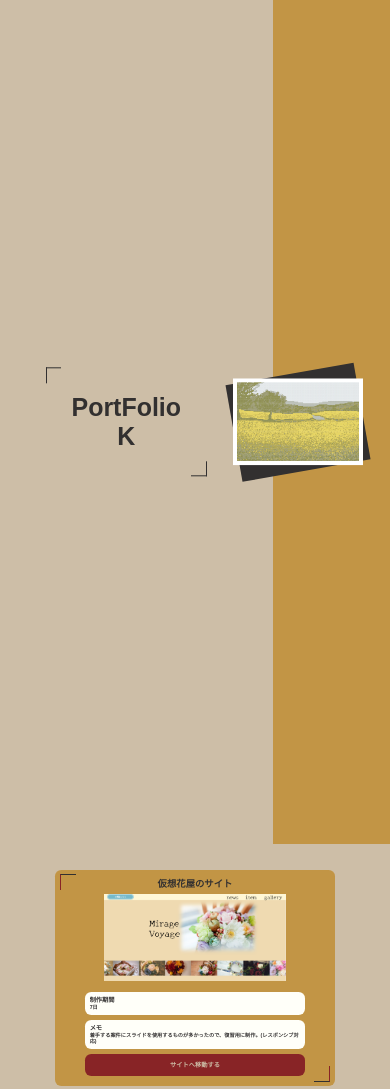
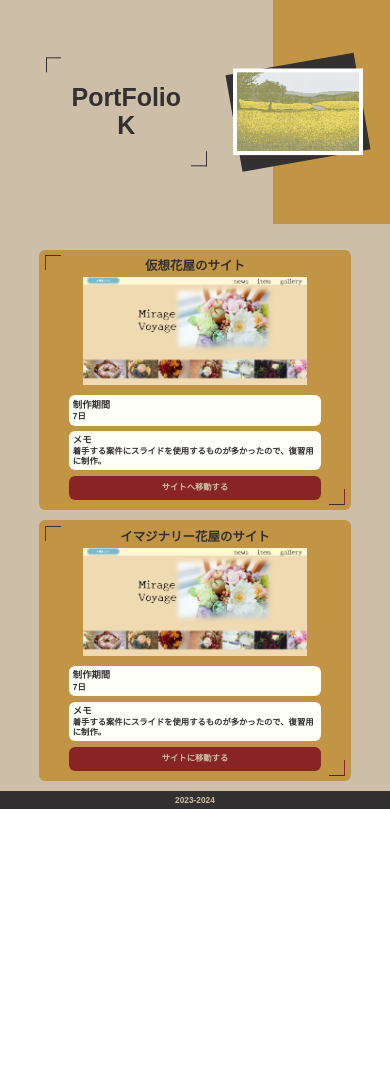
Before and after one commit to rivermori/flower, a plain HTML site: page index.html in a window 390 px wide. Shown: the top 1089 px of the page. After the commit the page ends 844 px from the top, so only its background shows below. Drawn offline with Linux system fonts and the light colour scheme; a web font is replaced by a local one.

Commit message:
Add files via upload

```diff
--- a/css/style.css
+++ b/css/style.css
@@ -13,7 +13,6 @@
         /*FVを作ろう*/
         .top{
             position:relative;
-            height:100vh;
             margin:0 auto;
             text-align: center;
         }
@@ -88,28 +87,53 @@
 
 
         @media screen and (max-width:750px) {
+            .top{
+                height:calc(430 / 750 * 100vw);
+            }
             .item{
-                width:90%;
                 margin:0 auto calc(20 / 750 * 100vw);
                 padding-top: calc(50 / 750 * 100vw);
             }
             .text_list_item{
                 margin-bottom: calc(10 / 750 * 100vw);
             }
+            .item_title{
+                font-size: min(24 / 750 * 100vw);
+            }
             .item_parent{
                 width: 80%;
                 margin:0 auto calc(20 / 750 * 100vw);
+                padding: calc(10 / 750 * 100vw) 0;
             }
+
             .item_photo{
+                display: flex;
                 margin: 0 auto calc(20 / 750 * 100vw);
             }
             .item_photo img{
-                object-fit: contain;
-                width:calc(350 / 750 * 100vw);
+                display: flex;
+                align-items: center;
+                width:80%;
+                margin: 0 auto;
+            }
+            .text_list_title {
+                font-size: calc(18 / 750 * 100vw);
+            }
+            .text_list_info {
+                font-size: calc(16 / 750 * 100vw);
+            }
+            .text_list_info.button {
+                font-size: calc(16 / 750 * 100vw);
+            }
+            footer{
+                font-size: calc(16 / 750 * 100vw);
             }
         }
 
         @media screen and (min-width:751px) {
+            .top{
+                height:100vh;
+            }
             .item{
                 display: flex;
                 gap:10%;
@@ -120,10 +144,13 @@
             .item_parent{
                 width: 70%;
                 margin:0 auto calc(30 / 750 * 100vw);
-
+                padding: calc(10 / 750 * 100vw);
             }
             .text_list_item{
                 margin-bottom: calc(5 / 750 * 100vw);
+            }
+            .item_title{
+                font-size: calc(18 / 750 * 100vw);
             }
             .item_photo{
                 margin: 0 auto calc(10 / 750 * 100vw);
@@ -133,12 +160,24 @@
                 width:calc(170 / 750 * 100vw);
                 height: calc(100 / 750 * 100vw);
             }
+            .text_list_title {
+                font-size: calc(12 / 750 * 100vw);
+            }
+            .text_list_info {
+                font-size: calc(10 / 750 * 100vw);
+            }
+            .text_list_info.button {
+                font-size: calc(12 / 750 * 100vw);
+            }
+            footer{
+                font-size: calc(16 / 750 * 100vw);
+            }
+
         }
 
         .item_parent{
             position: relative;
             margin:0 auto calc(20 / 750 * 100vw);
-            padding: calc(10 / 750 * 100vw);
             background-color: #C29545;
             border-radius: calc(12 / 750 * 100vw);
         }
@@ -173,7 +212,6 @@
         }
         .item_title{
             text-align: center;
-            font-size: calc(18 / 750 * 100vw);
             font-weight: bold;
             padding-top:calc(8 / 750 * 100vw);
             padding-bottom:calc(8 / 750 * 100vw);
@@ -196,20 +234,15 @@
         }
         /* タイトルのスタイル */
         .text_list_title {
-            font-size: calc(12 / 750 * 100vw);
             font-weight: bold;
             margin-bottom: calc(3 / 750 * 100vw);
         }
 
-        /* 情報のスタイル */
-        .text_list_info {
-            font-size: calc(10 / 750 * 100vw);
-        }
+
 
         .text_list_info.button {
             color: #cdbea7;
             padding:calc(6 / 750 * 100vw) 0;
-            font-size: calc(12 / 750 * 100vw);
             text-align: center;
         }
 
--- a/index.html
+++ b/index.html
@@ -34,7 +34,7 @@
                         </li>
                         <li class="text_list_item">
                         <div class="text_list_title">メモ</div>
-                        <div class="text_list_info">着手する案件にスライドを使用するものが多かったので、復習用に制作。(レスポンシブ対応)</div>
+                        <div class="text_list_info">着手する案件にスライドを使用するものが多かったので、復習用に制作。</div>
                         </li>
                         <li class="text_list_item red">
                             <div class="text_list_info button">
@@ -60,7 +60,7 @@
                         </li>
                         <li class="text_list_item">
                         <div class="text_list_title">メモ</div>
-                        <div class="text_list_info">着手する案件にスライドを使用するものが多かったので、復習用に制作。(レスポンシブ対応)</div>
+                        <div class="text_list_info">着手する案件にスライドを使用するものが多かったので、復習用に制作。</div>
                         </li>
                         <li class="text_list_item red">
                             <div class="text_list_info button">
```
